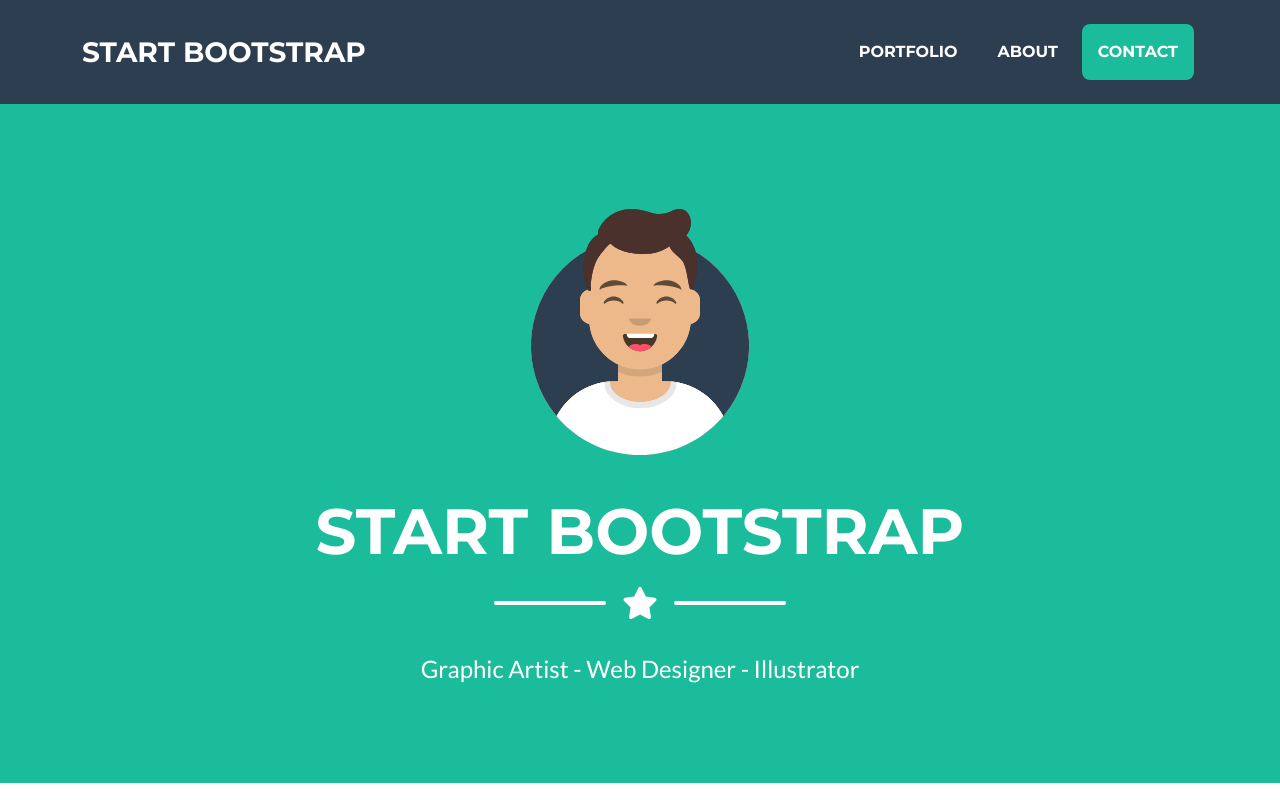
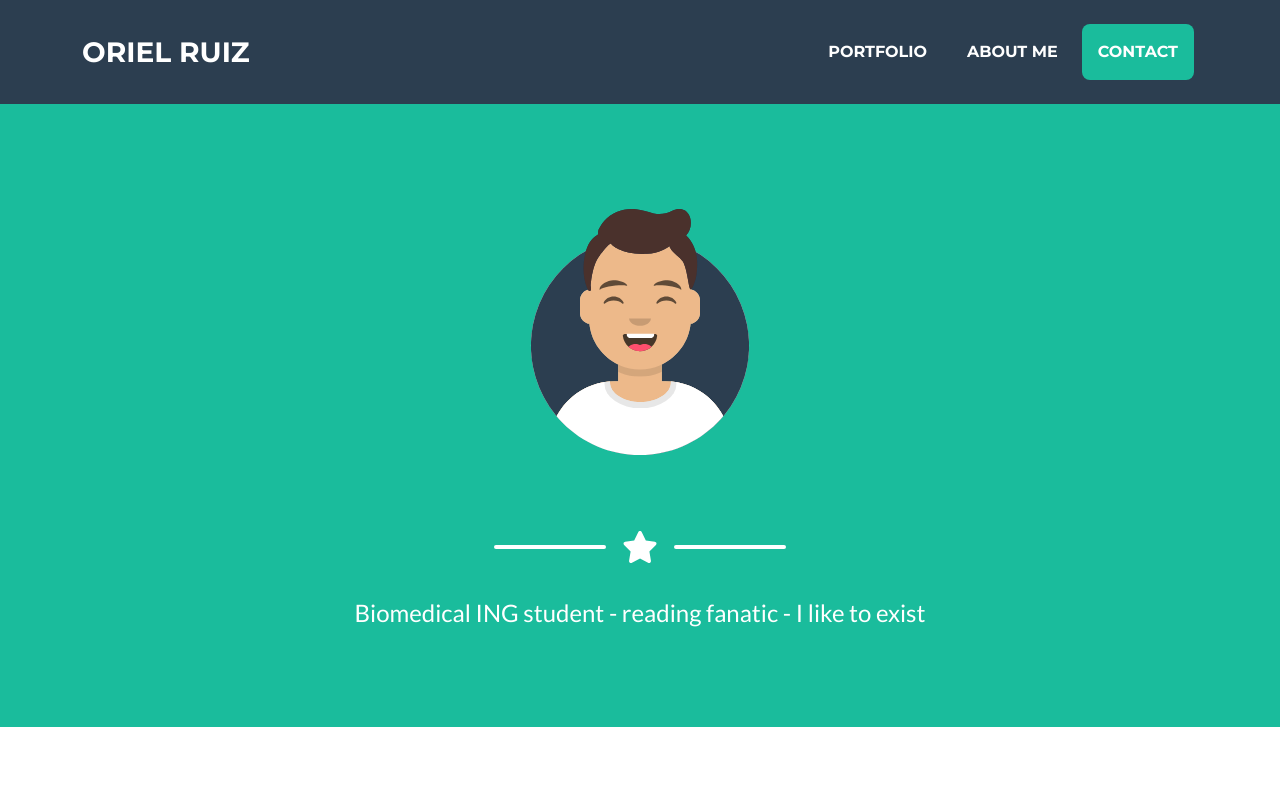
Before and after one commit to oarp16/oriel_ruiz.github.io, a plain HTML site: page index.html in a window 1280 px wide. Shown: the top 800 px of the page. Drawn offline with nearby package versions, Linux system fonts and the light colour scheme.

Commit message:
Update index.html

```diff
--- a/index.html
+++ b/index.html
@@ -5,7 +5,7 @@
         <meta name="viewport" content="width=device-width, initial-scale=1, shrink-to-fit=no" />
         <meta name="description" content="" />
         <meta name="author" content="" />
-        <title>Freelancer - Start Bootstrap Theme</title>
+        <title>Freelancer – Oriel Ruiz Theme</title>
         <!-- Favicon-->
         <link rel="icon" type="image/x-icon" href="assets/favicon.ico" />
         <!-- Font Awesome icons (free version)-->
@@ -20,7 +20,7 @@
         <!-- Navigation-->
         <nav class="navbar navbar-expand-lg bg-secondary text-uppercase fixed-top" id="mainNav">
             <div class="container">
-                <a class="navbar-brand" href="#page-top">Start Bootstrap</a>
+                <a class="navbar-brand" href="#page-top">Oriel Ruiz</a>
                 <button class="navbar-toggler text-uppercase font-weight-bold bg-primary text-white rounded" type="button" data-bs-toggle="collapse" data-bs-target="#navbarResponsive" aria-controls="navbarResponsive" aria-expanded="false" aria-label="Toggle navigation">
                     Menu
                     <i class="fas fa-bars"></i>
@@ -28,7 +28,7 @@
                 <div class="collapse navbar-collapse" id="navbarResponsive">
                     <ul class="navbar-nav ms-auto">
                         <li class="nav-item mx-0 mx-lg-1"><a class="nav-link py-3 px-0 px-lg-3 rounded" href="#portfolio">Portfolio</a></li>
-                        <li class="nav-item mx-0 mx-lg-1"><a class="nav-link py-3 px-0 px-lg-3 rounded" href="#about">About</a></li>
+                        <li class="nav-item mx-0 mx-lg-1"><a class="nav-link py-3 px-0 px-lg-3 rounded" href="#about">About me</a></li>
                         <li class="nav-item mx-0 mx-lg-1"><a class="nav-link py-3 px-0 px-lg-3 rounded" href="#contact">Contact</a></li>
                     </ul>
                 </div>
@@ -40,7 +40,7 @@
                 <!-- Masthead Avatar Image-->
                 <img class="masthead-avatar mb-5" src="assets/img/avataaars.svg" alt="..." />
                 <!-- Masthead Heading-->
-                <h1 class="masthead-heading text-uppercase mb-0">Start Bootstrap</h1>
+                <h1 class="masthead-heading text-uppercase mb-0"></h1>
                 <!-- Icon Divider-->
                 <div class="divider-custom divider-light">
                     <div class="divider-custom-line"></div>
@@ -48,7 +48,7 @@
                     <div class="divider-custom-line"></div>
                 </div>
                 <!-- Masthead Subheading-->
-                <p class="masthead-subheading font-weight-light mb-0">Graphic Artist - Web Designer - Illustrator</p>
+                <p class="masthead-subheading font-weight-light mb-0"> Biomedical ING student - reading fanatic - I like to exist</p>
             </div>
         </header>
         <!-- Portfolio Section-->
@@ -125,7 +125,7 @@
         <section class="page-section bg-primary text-white mb-0" id="about">
             <div class="container">
                 <!-- About Section Heading-->
-                <h2 class="page-section-heading text-center text-uppercase text-white">About</h2>
+                <h2 class="page-section-heading text-center text-uppercase text-white">About me</h2>
                 <!-- Icon Divider-->
                 <div class="divider-custom divider-light">
                     <div class="divider-custom-line"></div>
@@ -134,7 +134,7 @@
                 </div>
                 <!-- About Section Content-->
                 <div class="row">
-                    <div class="col-lg-4 ms-auto"><p class="lead">Freelancer is a free bootstrap theme created by Start Bootstrap. The download includes the complete source files including HTML, CSS, and JavaScript as well as optional SASS stylesheets for easy customization.</p></div>
+                    <div class="col-lg-4 ms-auto"><p class="lead">Freelancer is a free bootstrap theme created by Oriel Ruiz. The download includes the complete source files including HTML, CSS, and JavaScript as well as optional SASS stylesheets for easy customization.</p></div>
                     <div class="col-lg-4 me-auto"><p class="lead">You can create your own custom avatar for the masthead, change the icon in the dividers, and add your email address to the contact form to make it fully functional!</p></div>
                 </div>
                 <!-- About Section Button-->
@@ -243,7 +243,7 @@
                         <h4 class="text-uppercase mb-4">About Freelancer</h4>
                         <p class="lead mb-0">
                             Freelance is a free to use, MIT licensed Bootstrap theme created by
-                            <a href="http://startbootstrap.com">Start Bootstrap</a>
+                            <a href="http://startbootstrap.com">Oriel Ruiz</a>
                             .
                         </p>
                     </div>
```
